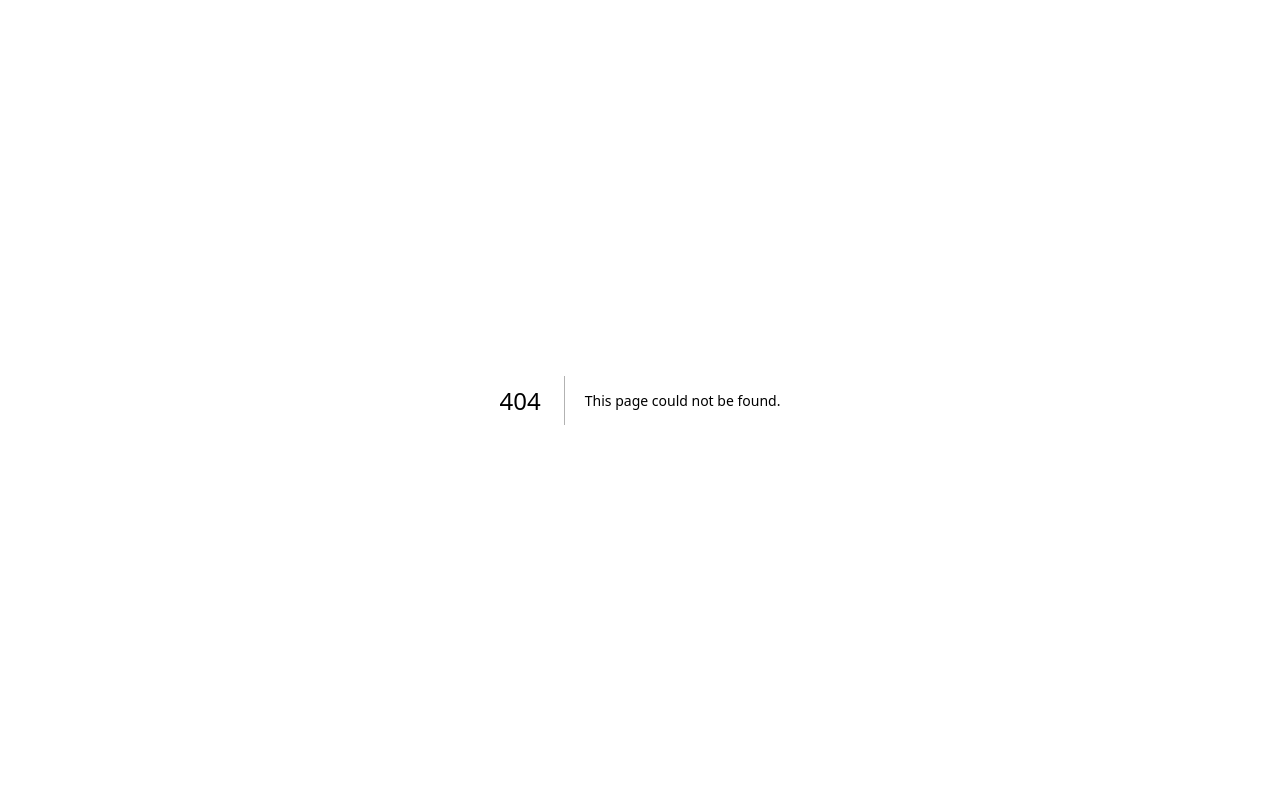
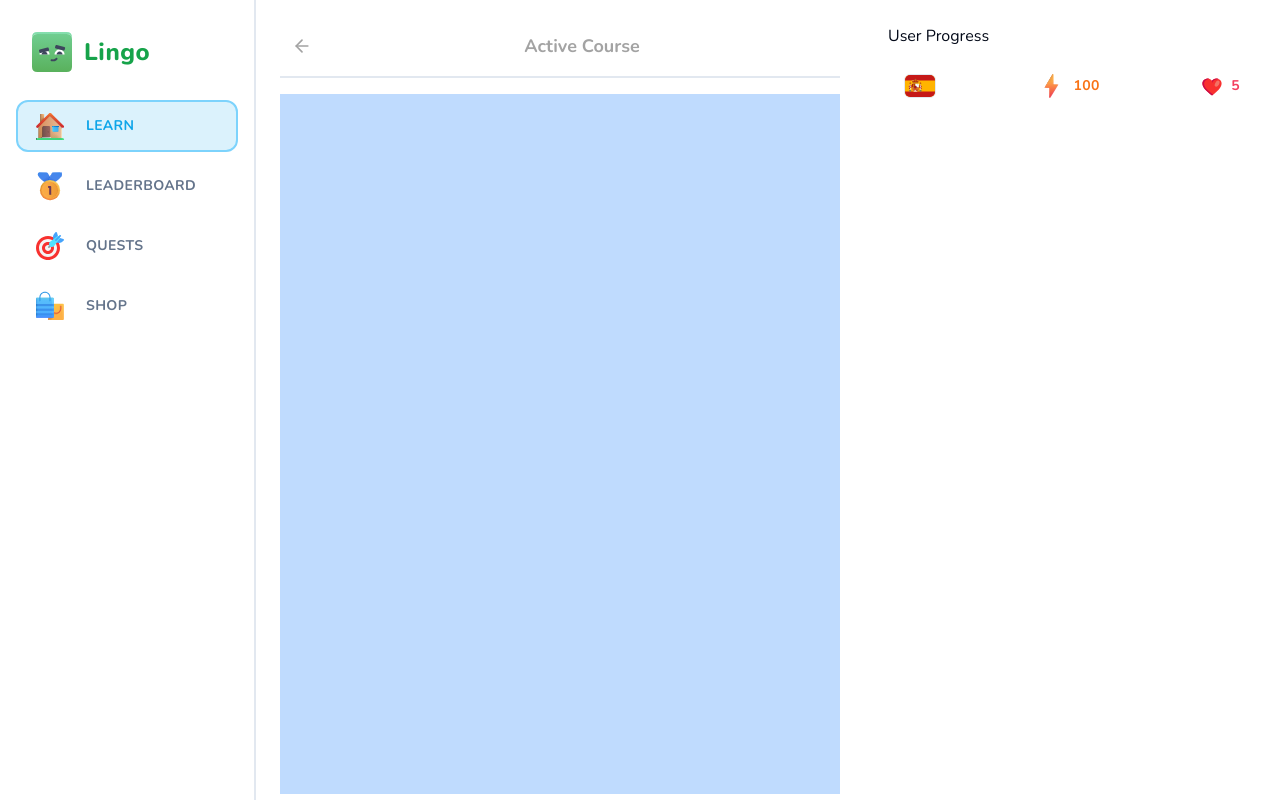
Before and after one commit to NammDev/duolingo, a Next.js app: page /learn in a window 1280 px wide. Before the commit this address had no page. Shown: the top 800 px of the page. Built offline with nearby package versions, Linux system fonts and the light colour scheme.

Commit message:
layout learn page

```diff
--- /dev/null
+++ b/src/app/(main)/_components/mobile-header.tsx
@@ -0,0 +1,9 @@
+import { MobileSidebar } from './mobile-sidebar'
+
+export const MobileHeader = () => {
+  return (
+    <nav className='fixed top-0 z-50 flex h-[50px] w-full items-center border-b bg-green-500 px-4 lg:hidden'>
+      <MobileSidebar />
+    </nav>
+  )
+}
--- /dev/null
+++ b/src/app/(main)/_components/mobile-sidebar.tsx
@@ -0,0 +1,17 @@
+import { Menu } from 'lucide-react'
+import { Sheet, SheetContent, SheetTrigger } from '@/components/ui/sheet'
+import { Sidebar } from './sidebar'
+
+export const MobileSidebar = () => {
+  return (
+    <Sheet>
+      <SheetTrigger>
+        <Menu className='text-white' />
+      </SheetTrigger>
+
+      <SheetContent className='z-[100] p-0' side='left'>
+        <Sidebar />
+      </SheetContent>
+    </Sheet>
+  )
+}
--- /dev/null
+++ b/src/app/(main)/_components/sidebar-item.tsx
@@ -0,0 +1,30 @@
+'use client'
+
+import Image from 'next/image'
+import Link from 'next/link'
+import { usePathname } from 'next/navigation'
+import { Button } from '@/components/ui/button'
+
+type SidebarItemProps = {
+  label: string
+  iconSrc: string
+  href: string
+}
+
+export const SidebarItem = ({ label, iconSrc, href }: SidebarItemProps) => {
+  const pathname = usePathname()
+  const isActive = pathname === href
+
+  return (
+    <Button
+      variant={isActive ? 'sidebarOutline' : 'sidebar'}
+      className='h-[52px] justify-start'
+      asChild
+    >
+      <Link href={href}>
+        <Image src={iconSrc} alt={label} className='mr-5' height={32} width={32} />
+        {label}
+      </Link>
+    </Button>
+  )
+}
--- /dev/null
+++ b/src/app/(main)/_components/sidebar.tsx
@@ -0,0 +1,51 @@
+import { ClerkLoading, ClerkLoaded, UserButton } from '@clerk/nextjs'
+import { Loader } from 'lucide-react'
+import Image from 'next/image'
+import Link from 'next/link'
+import { cn } from '@/lib/utils'
+import { SidebarItem } from './sidebar-item'
+
+type SidebarProps = {
+  className?: string
+}
+
+export const Sidebar = ({ className }: SidebarProps) => {
+  return (
+    <div
+      className={cn(
+        'left-0 top-0 flex h-full flex-col border-r-2 px-4 lg:fixed lg:w-[256px]',
+        className
+      )}
+    >
+      <Link href='/learn'>
+        <div className='flex items-center gap-x-3 pb-7 pl-4 pt-8'>
+          <Image src='/mascot.svg' alt='Mascot' height={40} width={40} />
+
+          <h1 className='text-2xl font-extrabold tracking-wide text-green-600'>Lingo</h1>
+        </div>
+      </Link>
+
+      <div className='flex flex-1 flex-col gap-y-2'>
+        <SidebarItem label='Learn' href='/learn' iconSrc='/learn.svg' />
+        <SidebarItem label='Leaderboard' href='/leaderboard' iconSrc='/leaderboard.svg' />
+        <SidebarItem label='Quests' href='/quests' iconSrc='/quests.svg' />
+        <SidebarItem label='Shop' href='/shop' iconSrc='/shop.svg' />
+      </div>
+
+      <div className='p-4'>
+        <ClerkLoading>
+          <Loader className='h-5 w-5 animate-spin text-muted-foreground' />
+        </ClerkLoading>
+
+        <ClerkLoaded>
+          <UserButton
+            afterSignOutUrl='/'
+            appearance={{
+              elements: { userButtonPopoverCard: { pointerEvents: 'initial' } },
+            }}
+          />
+        </ClerkLoaded>
+      </div>
+    </div>
+  )
+}
--- /dev/null
+++ b/src/app/(main)/layout.tsx
@@ -0,0 +1,17 @@
+import type { PropsWithChildren } from 'react'
+import { MobileHeader } from './_components/mobile-header'
+import { Sidebar } from './_components/sidebar'
+
+const MainLayout = ({ children }: PropsWithChildren) => {
+  return (
+    <>
+      <MobileHeader />
+      <Sidebar className='hidden lg:flex' />
+      <main className='h-full pt-[50px] lg:pl-[256px] lg:pt-0'>
+        <div className='mx-auto h-full max-w-[1056px] pt-6'>{children}</div>
+      </main>
+    </>
+  )
+}
+
+export default MainLayout
--- /dev/null
+++ b/src/app/(main)/learn/_components/learn-header.tsx
@@ -0,0 +1,17 @@
+import { ArrowLeft } from 'lucide-react'
+import Link from 'next/link'
+import { Button } from '@/components/ui/button'
+
+export const LearnHeader = ({ title }: { title: string }) => {
+  return (
+    <div className='sticky top-0 mb-5 flex items-center justify-between border-b-2 bg-white pb-3 text-neutral-400 lg:z-50 lg:mt-[-28px] lg:pt-[28px]'>
+      <Link href='/courses'>
+        <Button size='sm' variant='ghost'>
+          <ArrowLeft className='h-5 w-5 stroke-2 text-neutral-400' />
+        </Button>
+      </Link>
+      <h1 className='text-lg font-bold'>{title}</h1>
+      <div aria-hidden />
+    </div>
+  )
+}
--- /dev/null
+++ b/src/app/(main)/learn/page.tsx
@@ -0,0 +1,54 @@
+import { FeedWrapper } from '@/components/layouts/feed-wrapper'
+import { StickyWrapper } from '@/components/layouts/sticky-wrapper'
+import { LearnHeader } from './_components/learn-header'
+import { UserProgress } from '@/components/user-progress'
+
+const LearnPage = async () => {
+  return (
+    <div className='flex flex-row-reverse gap-[48px] px-6'>
+      <StickyWrapper>
+        <h1>User Progress</h1>
+
+        <UserProgress
+          // activeCourse={userProgress.activeCourse}
+          // hearts={userProgress.hearts}
+          // points={userProgress.points}
+          // hasActiveSubscription={isPro}
+          activeCourse={{ title: 'Spanish', imageSrc: '/es.svg' }}
+          hearts={5}
+          points={100}
+          hasActiveSubscription={false}
+        />
+        {/* {!isPro && <Promo />}
+        <Quests points={userProgress.points} /> */}
+      </StickyWrapper>
+      <FeedWrapper>
+        <LearnHeader
+          // title={userProgress.activeCourse.title}
+          title='Active Course'
+        />
+        <div className='space-y-4'>
+          <div className='h-[700px] bg-blue-200 w-full' />
+          <div className='h-[700px] bg-blue-200 w-full' />
+          <div className='h-[700px] bg-blue-200 w-full' />
+          <div className='h-[700px] bg-blue-200 w-full' />
+        </div>
+        {/* {units.map((unit) => (
+          <div key={unit.id} className='mb-10'>
+            <Unit
+              id={unit.id}
+              order={unit.order}
+              description={unit.description}
+              title={unit.title}
+              lessons={unit.lessons}
+              activeLesson={courseProgress.activeLesson}
+              activeLessonPercentage={lessonPercentage}
+            />
+          </div>
+        ))} */}
+      </FeedWrapper>
+    </div>
+  )
+}
+
+export default LearnPage
--- /dev/null
+++ b/src/components/layouts/feed-wrapper.tsx
@@ -0,0 +1,5 @@
+import type { PropsWithChildren } from 'react'
+
+export const FeedWrapper = ({ children }: PropsWithChildren) => {
+  return <div className='relative top-0 flex-1 pb-10'>{children}</div>
+}
--- /dev/null
+++ b/src/components/layouts/sticky-wrapper.tsx
@@ -0,0 +1,9 @@
+import type { PropsWithChildren } from 'react'
+
+export const StickyWrapper = ({ children }: PropsWithChildren) => {
+  return (
+    <div className='sticky bottom-6 hidden w-[368px] self-end lg:block'>
+      <div className='sticky top-6 flex min-h-[calc(100vh-48px)] flex-col gap-y-4'>{children}</div>
+    </div>
+  )
+}
--- /dev/null
+++ b/src/components/user-progress.tsx
@@ -0,0 +1,50 @@
+import { InfinityIcon } from 'lucide-react'
+import Image from 'next/image'
+import Link from 'next/link'
+import { Button } from '@/components/ui/button'
+// import { courses } from '@/db/schema'
+
+type UserProgressProps = {
+  // activeCourse: typeof courses.$inferSelect
+  activeCourse: any
+  hearts: number
+  points: number
+  hasActiveSubscription: boolean
+}
+
+export const UserProgress = ({
+  activeCourse,
+  hearts,
+  points,
+  hasActiveSubscription,
+}: UserProgressProps) => {
+  return (
+    <div className='flex w-full items-center justify-between gap-x-2'>
+      <Link href='/courses'>
+        <Button variant='ghost'>
+          <Image
+            src={activeCourse.imageSrc}
+            alt={activeCourse.title}
+            className='rounded-md border'
+            width={32}
+            height={32}
+          />
+        </Button>
+      </Link>
+
+      <Link href='/shop'>
+        <Button variant='ghost' className='text-orange-500'>
+          <Image src='/points.svg' height={28} width={28} alt='Points' className='mr-2' />
+          {points}
+        </Button>
+      </Link>
+
+      <Link href='/shop'>
+        <Button variant='ghost' className='text-rose-500'>
+          <Image src='/heart.svg' height={22} width={22} alt='Hearts' className='mr-2' />
+          {hasActiveSubscription ? <InfinityIcon className='stroke-3 h-4 w-4' /> : hearts}
+        </Button>
+      </Link>
+    </div>
+  )
+}
```
